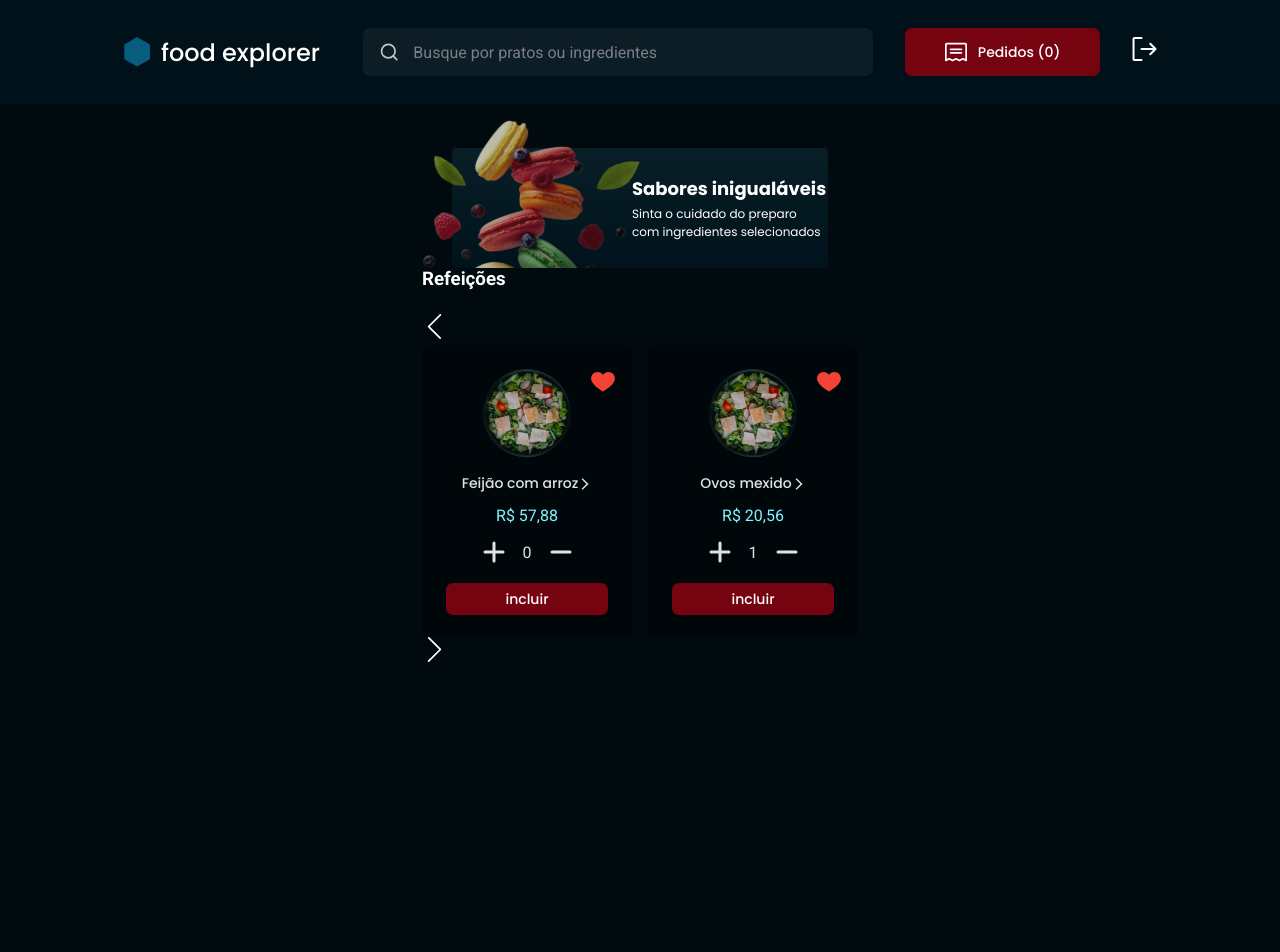
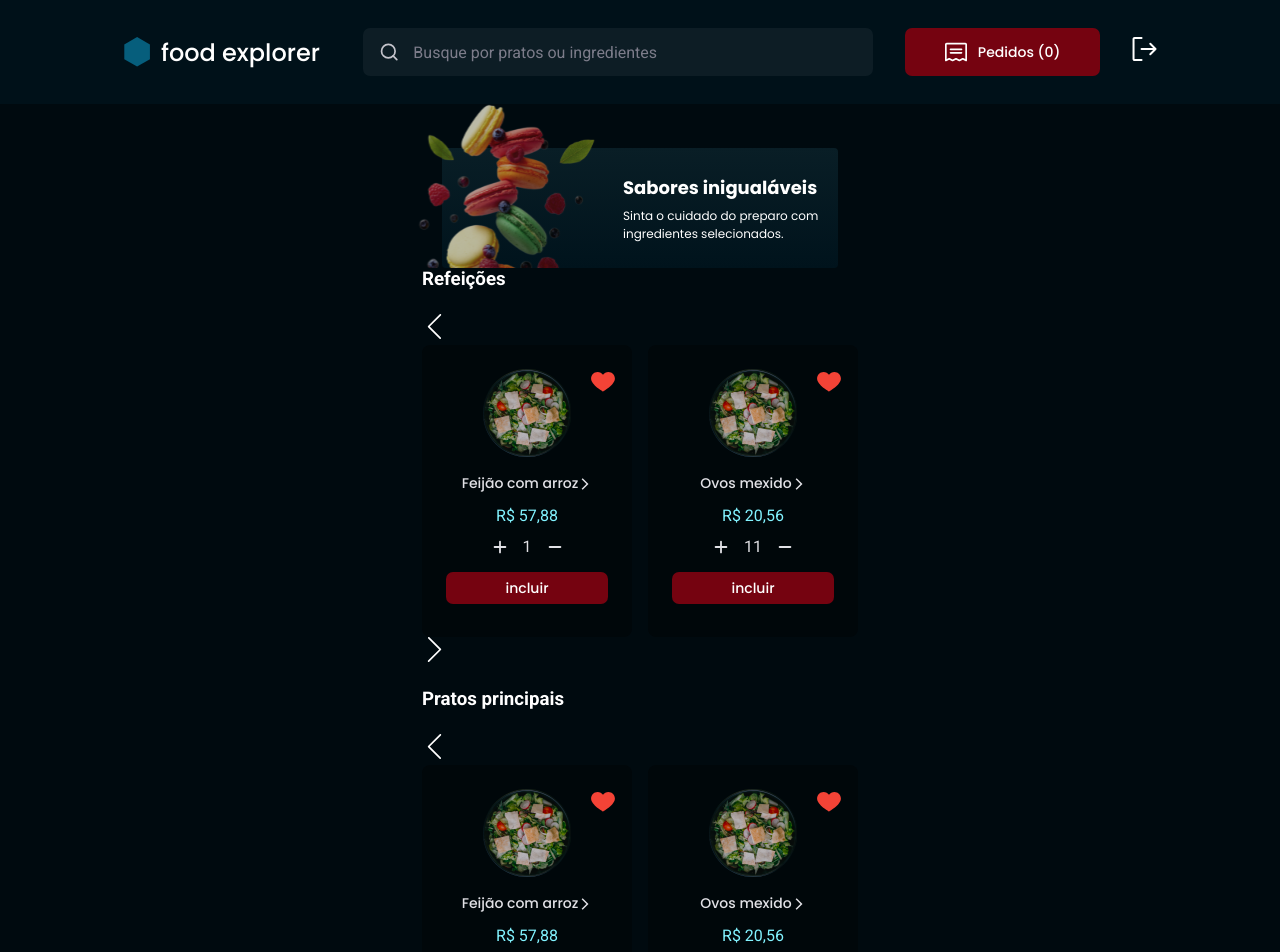
Before and after one commit to dionedev/Food_Explorer_FrontEnd, a React (Vite) app: page / in a window 1280 px wide. Shown: the top 952 px of the page. Before the commit the page ends 904 px from the top, so only its background shows below. Built offline with nearby package versions, Linux system fonts and the light colour scheme.

Commit message:
refactor: Improvement in card, carousel and home page components

```diff
--- a/src/components/Card/index.jsx
+++ b/src/components/Card/index.jsx
@@ -1,11 +1,16 @@
-import { Container, Content, FavoriteButton, PlateCounter, ButtonInclude, CustomLinkButton} from "./styles"
 import { HiPlus, HiMinus } from "react-icons/hi"
 import { FcLike, FcLikePlaceholder} from "react-icons/fc"
 import { MdArrowForwardIos } from "react-icons/md"
+import {
+  Container,
+  Content,
+  FavoriteButton,
+  OrderQuantity,
+  ButtonInclude,
+  CustomLinkButton
+} from "./styles"
 
-// import imageUrl from "../../assets/Images/Dish.svg"
-
-const Card = ({imageUrl, title, price, amount, style}) => {
+const Card = ({ imageUrl, title, price, amount }) => {
 
   const isFavorite = true
 
@@ -26,7 +31,7 @@ const Card = ({imageUrl, title, price, amount, style}) => {
 
         <span>R$ {price}</span>
 
-        <PlateCounter>
+        <OrderQuantity>
           <button>
             <HiPlus/>
           </button>
@@ -36,7 +41,7 @@ const Card = ({imageUrl, title, price, amount, style}) => {
           <button>
             <HiMinus/>
           </button>
-        </PlateCounter>
+        </OrderQuantity>
 
         <ButtonInclude>
           incluir
--- a/src/components/Card/styles.js
+++ b/src/components/Card/styles.js
@@ -44,7 +44,7 @@ export const CustomLinkButton = styled(LinkButton)`
   }
 `
 
-export const PlateCounter = styled.div`
+export const OrderQuantity = styled.div`
   display: flex;
   align-items: center;
   gap: 1.4rem;
@@ -53,7 +53,7 @@ export const PlateCounter = styled.div`
     display: flex;
     background: none;
     border: none;
-    font-size: 3rem;
+    font-size: 1.8rem;
     align-items: center;
 
     svg {
--- a/src/components/Carousel/index.jsx
+++ b/src/components/Carousel/index.jsx
@@ -1,42 +1,10 @@
-import { useState, useRef } from "react"
-import Card from "../Card"
+import { useRef } from "react"
+import { SlArrowLeft, SlArrowRight } from "react-icons/sl"
 import {Container, Slider, SliderButton} from "./styles"
-import { SlArrowLeft, SlArrowRight } from "react-icons/sl"
 
-import imagePath from "../../assets/Images/Dish.svg"
-
-const Carousel = ({title}) => {
+const Carousel = ({title, children}) => {
 
   const carousel = useRef(null)
-
-  const cards = [
-    { title: 'Feijão com arroz', price: '57,88', imageUrl: imagePath, amount: 0 },
-    { title: 'Ovos mexido', price: '20,56', imageUrl: imagePath, amount: 1 },
-    { title: 'Salada', price: '35,10', imageUrl: imagePath, amount: 2 },
-    { title: 'Salada', price: '20,10', imageUrl: imagePath, amount: 3 },
-    { title: 'Salada', price: '10,10', imageUrl: imagePath, amount: 4 },
-    { title: 'Salada', price: '10,10', imageUrl: imagePath, amount: 5 },
-    { title: 'Salada', price: '10,10', imageUrl: imagePath, amount: 5 },
-    { title: 'Salada', price: '10,10', imageUrl: imagePath, amount: 5 },
-    { title: 'Salada', price: '10,10', imageUrl: imagePath, amount: 5 },
-    { title: 'Salada', price: '10,10', imageUrl: imagePath, amount: 5 },
-    { title: 'Salada', price: '10,10', imageUrl: imagePath, amount: 5 },
-    { title: 'Salada', price: '10,10', imageUrl: imagePath, amount: 5 },
-    { title: 'Salada', price: '10,10', imageUrl: imagePath, amount: 5 },
-    { title: 'Salada', price: '10,10', imageUrl: imagePath, amount: 5 },
-    { title: 'Salada', price: '10,10', imageUrl: imagePath, amount: 5 },
-    { title: 'Salada', price: '10,10', imageUrl: imagePath, amount: 5 },
-    { title: 'Salada', price: '10,10', imageUrl: imagePath, amount: 5 },
-  ];
-
-
-  // const handleLeftSlider = () => {
-  //   setCurrentIndex(prevIndex => prevIndex === 0 ? cards.length - 1 : prevIndex - 1)
-  // }
-
-  // const handleRightSlider = () => {
-  //   setCurrentIndex(prevIndex => prevIndex === cards.length - 1 ? 0 : prevIndex + 1)
-  // }
 
   const handleLeftSlider = (e) => {
     e.preventDefault()
@@ -55,25 +23,14 @@ const Carousel = ({title}) => {
       <SliderButton onClick={handleLeftSlider}>
         <SlArrowLeft size={25} />
       </SliderButton>
+
       <Slider ref={carousel}>
+        {children}
+      </Slider>
 
-        {
-          cards.map((card, index) => (
-            <Card
-              key={index}
-              title={card.title}
-              price={card.price}
-              amount={card.amount}
-              imageUrl={card.imageUrl}
-            />
-          ))
-        }
-
-      </Slider>
       <SliderButton onClick={handleRightSlider}>
         <SlArrowRight size={25} />
       </SliderButton>
-
     </Container>
   )
 }
--- a/src/components/Carousel/styles.js
+++ b/src/components/Carousel/styles.js
@@ -1,8 +1,8 @@
 import styled from "styled-components";
 
 export const Container = styled.div`
+  width: 100%;
   max-width: 43.6rem;
-  max-height: 34.1rem;
 
   > h3 {
     margin-bottom: 2.4rem;
@@ -10,12 +10,16 @@ export const Container = styled.div`
 `
 
 export const Slider = styled.div`
-  /* width: 100%; */
+  width: 100%;
   display: flex;
-  overflow-x: auto;
+  overflow: hidden;
   scroll-behavior: smooth;
   gap: 1.6rem;
   cursor: grab;
+
+  ::-webkit-scrollbar {
+    display: none;
+  }
 `
 
 export const SliderButton = styled.button`
--- a/src/pages/Home/index.jsx
+++ b/src/pages/Home/index.jsx
@@ -1,24 +1,84 @@
 import { Header } from "../../components/Header";
 import Carousel from "../../components/Carousel"
-import Cover from "../../assets/Images/cover.svg"
-import { Container, Content, FrontCover } from "./styles";
+import Card from "../../components/Card"
+import Cover from "../../assets/Images/cover1.svg"
+import {
+  Container,
+  Content,
+  CoverSection,
+  CarouselSection,
+  CoverImage
+} from "./styles";
+
+import imagePath from "../../assets/Images/Dish.svg"
 
 export function Home() {
+
+  const cards = [
+    { title: 'Feijão com arroz', price: '57,88', imageUrl: imagePath, amount: 1 },
+    { title: 'Ovos mexido', price: '20,56', imageUrl: imagePath, amount: 11 },
+    { title: 'Salada', price: '35,10', imageUrl: imagePath, amount: 2 },
+    { title: 'Salada', price: '20,10', imageUrl: imagePath, amount: 3 },
+    { title: 'Salada', price: '10,10', imageUrl: imagePath, amount: 4 },
+    { title: 'Salada', price: '10,10', imageUrl: imagePath, amount: 5 },
+    { title: 'Salada', price: '10,10', imageUrl: imagePath, amount: 5 },
+  ];
+
   return(
     <Container>
       <Header />
       <Content>
-        <FrontCover>
-          <img src={Cover} alt="Imagem ilustrativa de comida" />
-
+        <CoverSection>
+          <CoverImage src={Cover} alt="Imagem ilustrativa de comida" />
           <div>
             <h1>Sabores inigualáveis</h1>
-            <p>Sinta o cuidado do preparo com ingredientes selecionados</p>
+            <p>Sinta o cuidado do preparo com ingredientes selecionados.</p>
           </div>
-        </FrontCover>
+        </CoverSection>
 
-        <Carousel title="Refeições" />
+        <CarouselSection>
+          <Carousel title="Refeições">
+            {
+              cards.map((card, index) => (
+                <Card
+                  key={index}
+                  title={card.title}
+                  price={card.price}
+                  amount={card.amount}
+                  imageUrl={card.imageUrl}
+                />
+              ))
+            }
+          </Carousel>
 
+          <Carousel title="Pratos principais">
+            {
+              cards.map((card, index) => (
+                <Card
+                  key={index}
+                  title={card.title}
+                  price={card.price}
+                  amount={card.amount}
+                  imageUrl={card.imageUrl}
+                />
+              ))
+            }
+          </Carousel>
+
+          <Carousel title="Pratos principais">
+            {
+              cards.map((card, index) => (
+                <Card
+                  key={index}
+                  title={card.title}
+                  price={card.price}
+                  amount={card.amount}
+                  imageUrl={card.imageUrl}
+                />
+              ))
+            }
+          </Carousel>
+        </CarouselSection>
 
       </Content>
     </Container>
--- a/src/pages/Home/styles.js
+++ b/src/pages/Home/styles.js
@@ -6,7 +6,8 @@ export const Container = styled.div`
   display: grid;
   width: 100%;
   height: 100vh;
-  grid-template-columns: 1fr;
+  justify-items: center;
+  grid-template-columns: 1fr 1fr;
   grid-template-rows: 1fr 1fr 1fr;
   grid-template-areas:
     "header header"
@@ -17,35 +18,31 @@ export const Container = styled.div`
 
 export const Content = styled.main`
   grid-area: content;
-  height: 100vh;
   display: flex;
   flex-direction: column;
+  max-width: 42.8rem;
+  padding: 4.4rem 1.6rem 2.4rem;
   align-items: center;
-  padding: 4.4rem 1.6rem 2.4rem;
 `
-export const FrontCover = styled.div`
+
+
+export const CoverSection = styled.section`
   display: flex;
-  align-items: center;
-  width: 37.6rem;
+  width: 100%;
   height: 12rem;
+  justify-content: end;
   background: linear-gradient(180deg, #091E26 0%, #00131C 100%);
   border-radius: 4px;
   position: relative;
-  padding: 0 1rem 0 18rem;
-
-  > img {
-    width: 22rem;
-    height: 15rem;
-    position: absolute;
-    top: -3rem;
-    left: -3rem;
-    object-fit: cover;
-  }
 
   > div {
+    display: flex;
+    width: 21.5rem;
+    flex-direction: column;
+    justify-content: center;
 
     h1 {
-      margin-bottom: 3px;
+      padding-bottom: 6px;
       white-space: nowrap;
       font-family: ${primaryFont};
       font-size: 1.8rem;
@@ -54,8 +51,20 @@ export const FrontCover = styled.div`
 
     p {
       font-size: 1.2rem;
-      font-weight: 400;
       font-family: ${primaryFont};
     }
   }
 `
+export const CoverImage = styled.img`
+  width: 19rem;
+  height: 17rem;
+  position: absolute;
+  top: -5rem;
+  left: -3rem;
+  object-fit: cover;
+`
+
+export const CarouselSection = styled.section`
+  display: grid;
+  gap: 2rem;
+`
```
Also changed, not shown: src/assets/Images/cover1.svg (added). Lines whose indentation alone changed are shown as unchanged.
